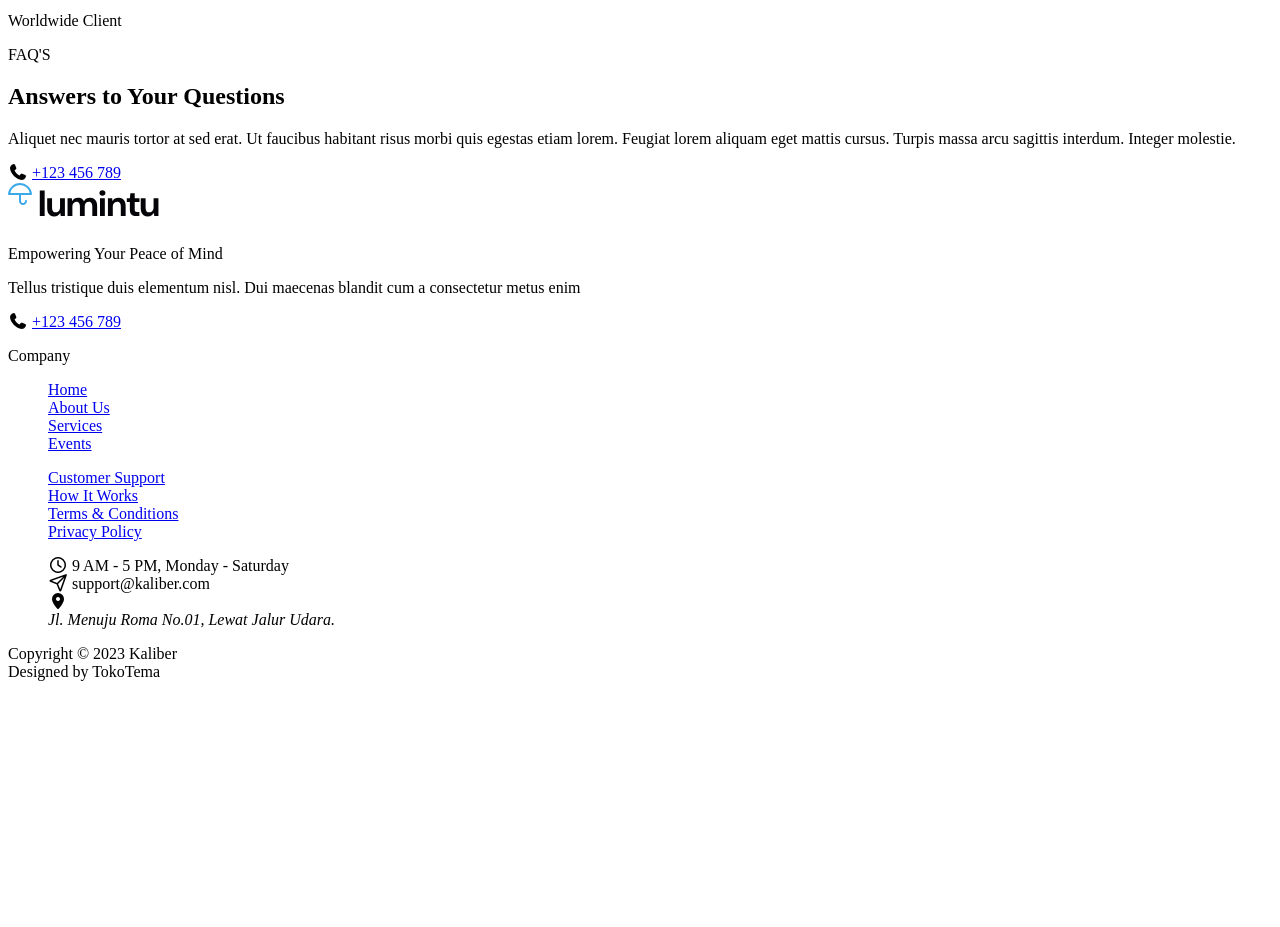
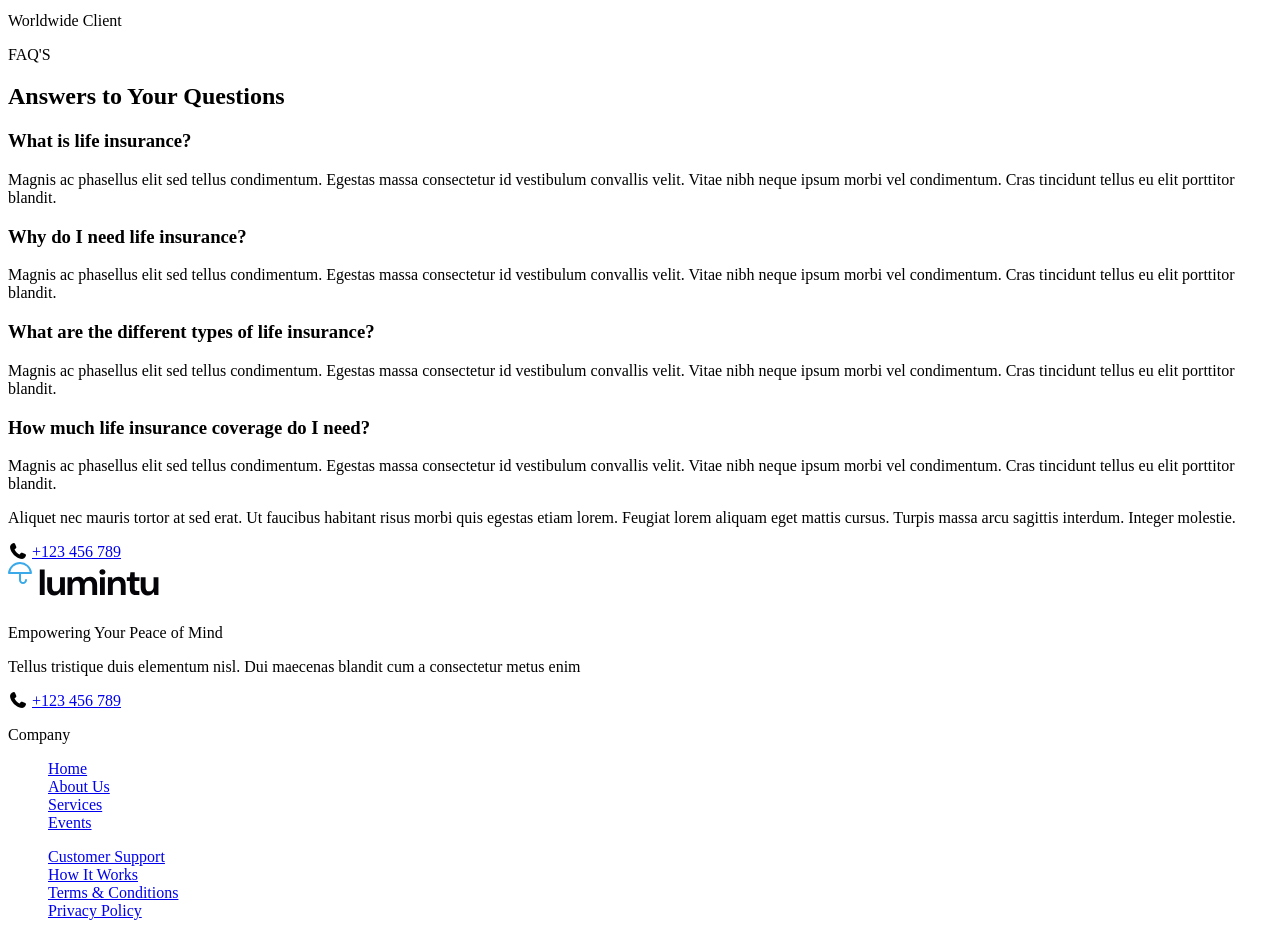
Before and after one commit to Rohit-specs/Lumintu, a plain HTML site: page contact_us.html in a window 1280 px wide. Shown: the part 1620-2547 px from the top of the page. Before the commit the page ends 2309 px from the top, so only its background shows below. Drawn offline with Linux system fonts and the light colour scheme.

Commit message:
added faqs content and added target attribute in home page

```diff
--- a/contact_us.html
+++ b/contact_us.html
@@ -116,7 +116,29 @@
                     </div>
                 </header>
                 <main>
+                    <div class="faq_content_wrapper">
+                        <div class="faq_content">
+                            <div class="faq_content_question"><h3>What is life insurance?</h3></div>
 
+                            <p>Magnis ac phasellus elit sed tellus condimentum. Egestas massa consectetur id vestibulum convallis velit. Vitae nibh neque ipsum morbi vel condimentum. Cras tincidunt tellus eu elit porttitor blandit.</p>
+                        </div>
+                        <div class="faq_content">
+                            <div class="faq_content_question"><h3>Why do I need life insurance?</h3></div>
+
+                            <p>Magnis ac phasellus elit sed tellus condimentum. Egestas massa consectetur id vestibulum convallis velit. Vitae nibh neque ipsum morbi vel condimentum. Cras tincidunt tellus eu elit porttitor blandit.</p>
+                        </div>
+                        <div class="faq_content">
+                            <div class="faq_content_question"><h3>What are the different types of life insurance?</h3></div>
+
+                            <p>Magnis ac phasellus elit sed tellus condimentum. Egestas massa consectetur id vestibulum convallis velit. Vitae nibh neque ipsum morbi vel condimentum. Cras tincidunt tellus eu elit porttitor blandit.</p>
+                        </div>
+                        <div class="faq_content">
+                            <div class="faq_content_question"><h3>How much life insurance coverage do I need?</h3></div>
+
+                            <p>Magnis ac phasellus elit sed tellus condimentum. Egestas massa consectetur id vestibulum convallis velit. Vitae nibh neque ipsum morbi vel condimentum. Cras tincidunt tellus eu elit porttitor blandit.</p>
+                        </div>
+
+                    </div>
                 </main>
                 <footer class="faq_footer">
                     <p>Aliquet nec mauris tortor at sed erat. Ut faucibus habitant risus morbi quis egestas etiam lorem. Feugiat lorem aliquam eget mattis cursus. Turpis massa arcu sagittis interdum. Integer molestie.</p>
```
Also changed, not shown: lumintu.html (+2 -2 lines).
